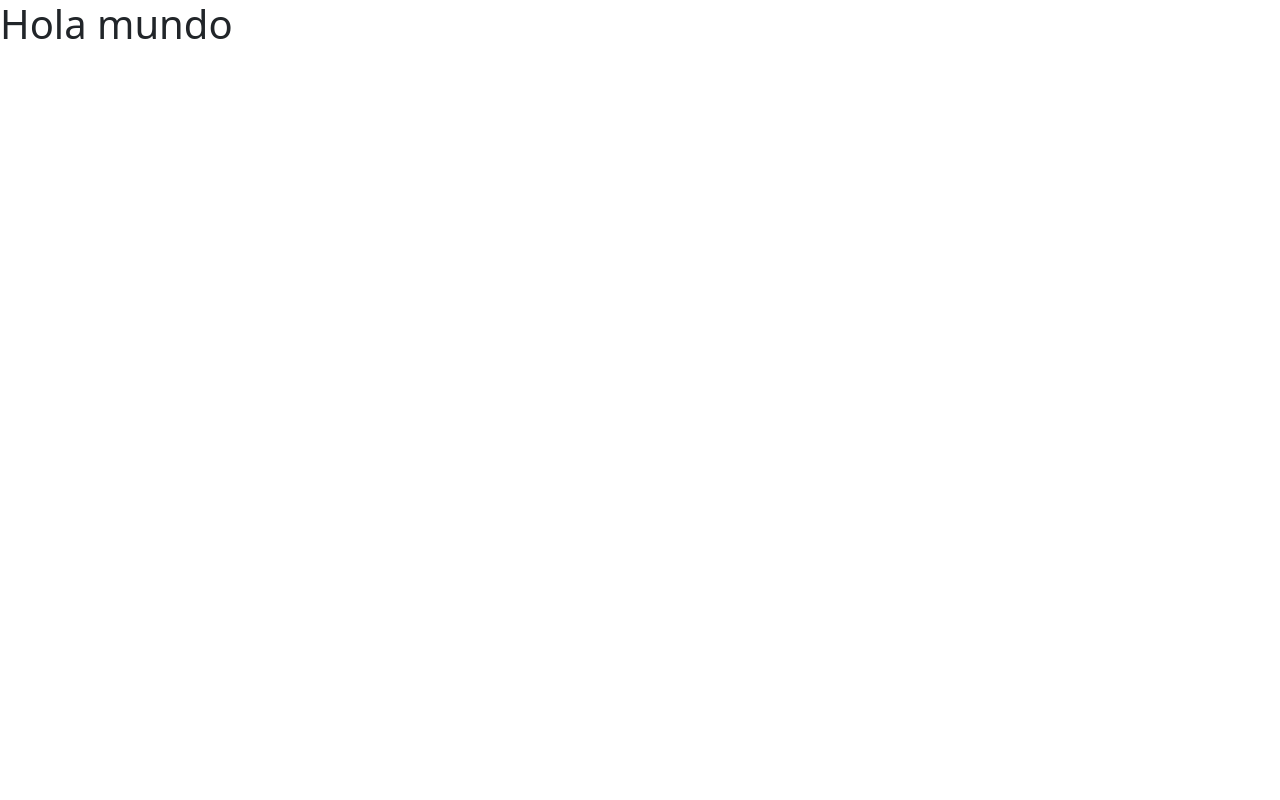
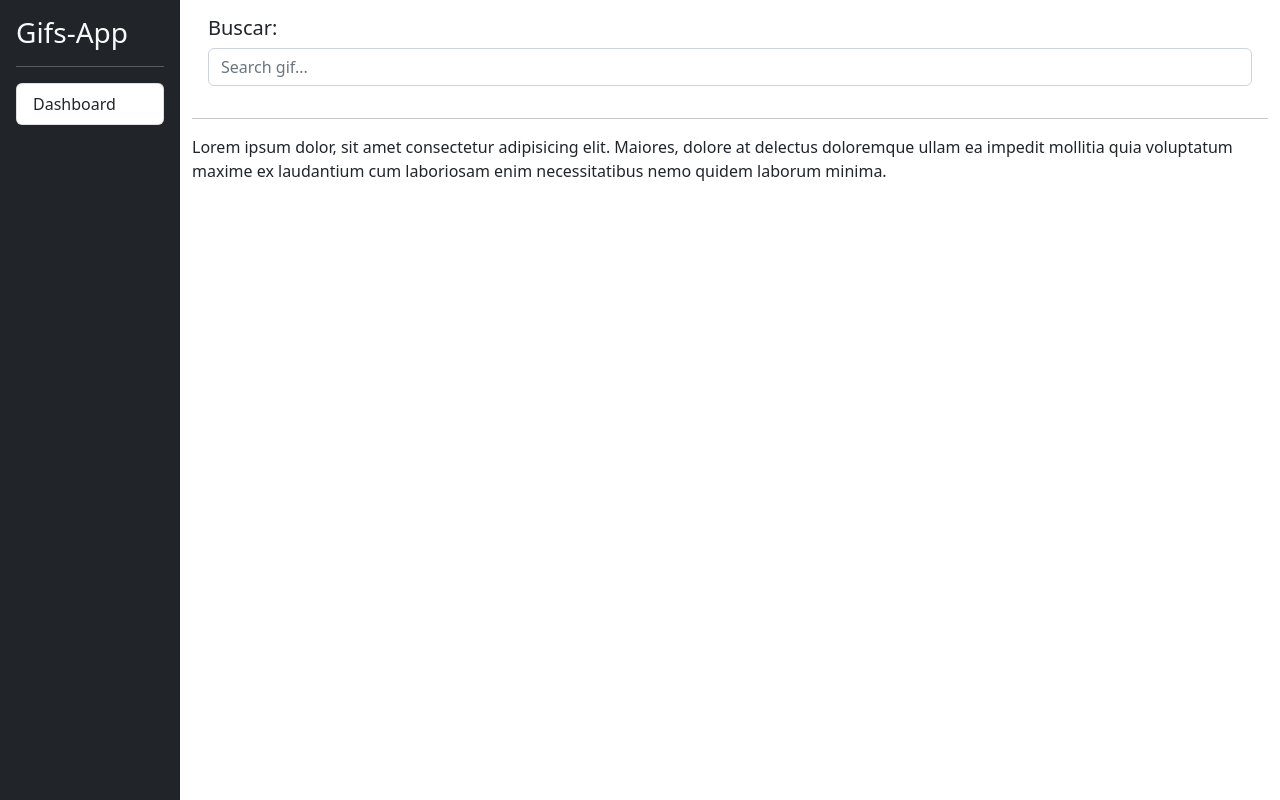
Before and after one commit to emmanueltamburini/gifs-app, an Angular app in the folder gifsApp/: page / in a window 1280 px wide. Built offline with nearby package versions, Linux system fonts and the light colour scheme.

Commit message:
first desing

```diff
--- a/gifsApp/src/app/app.component.html
+++ b/gifsApp/src/app/app.component.html
@@ -1 +1,28 @@
-<h1>Hola mundo</h1>
+<div class="d-flex">
+  <!-- Sidebar -->
+  <div class="bg-dark border-right p-3" id="sidebar">
+    <h3 class="text-light">Gifs-App</h3>
+    <hr class="text-white">
+    <div class="list-group list-reset">
+      <a href="#" class="list-group-item list-group-item-action">
+        Dashboard
+      </a>
+    </div>
+  </div>
+  <!-- End Sidebar -->
+  <div class="container">
+    <div class="row p-3">
+      <div class="col">
+        <h5>Buscar:</h5>
+        <input type="text" class="form-control" placeholder="Search gif...">
+      </div>
+    </div>
+    <hr>
+
+    <div class="row">
+      <div class="col">Lorem ipsum dolor, sit amet consectetur adipisicing elit. Maiores, dolore at delectus doloremque ullam ea impedit mollitia quia voluptatum maxime ex laudantium cum laboriosam enim necessitatibus nemo quidem laborum minima.</div>
+    </div>
+  </div>
+
+
+</div>
--- a/gifsApp/src/styles.css
+++ b/gifsApp/src/styles.css
@@ -1 +1,9 @@
-/* You can add global styles to this file, and also import other style files */
+html, body {
+  height: 100%;
+}
+
+#sidebar {
+  height: 100%;
+  min-height: 100vh;
+  min-width: 180px;
+}
```
